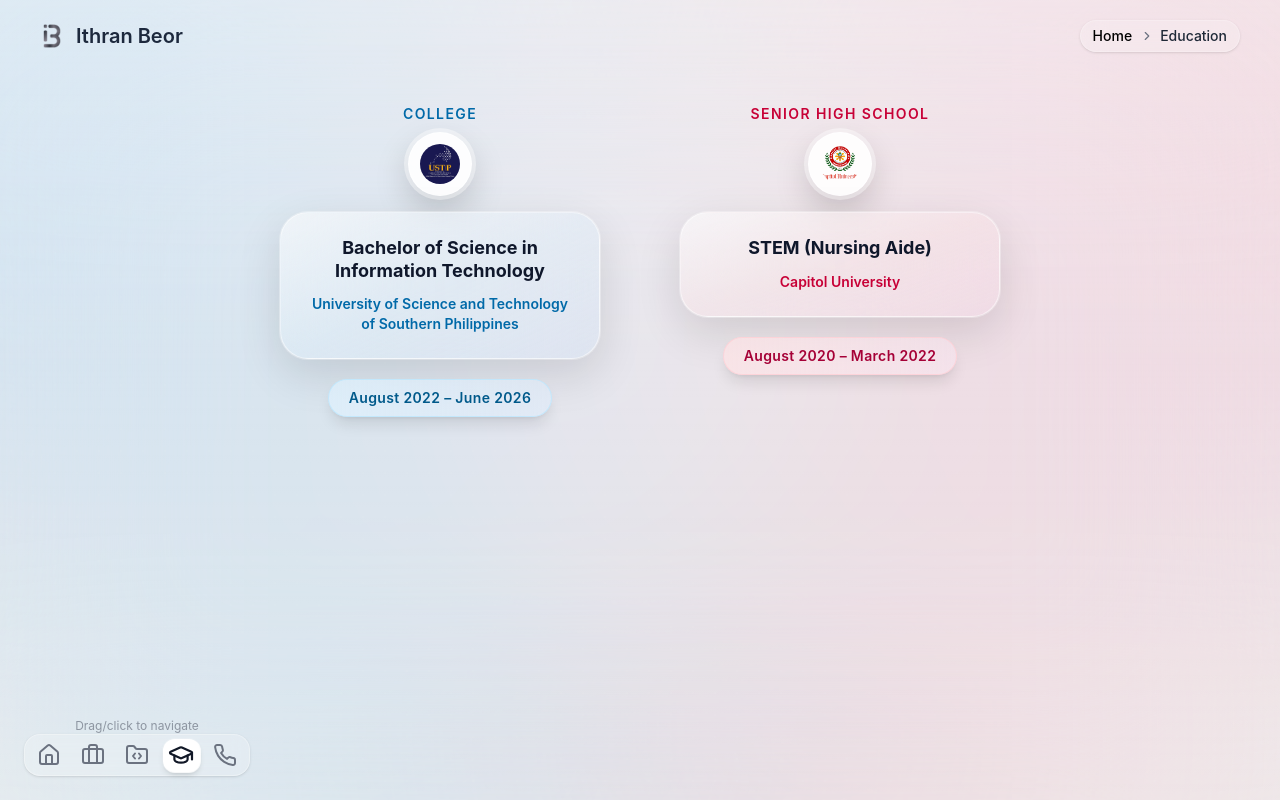
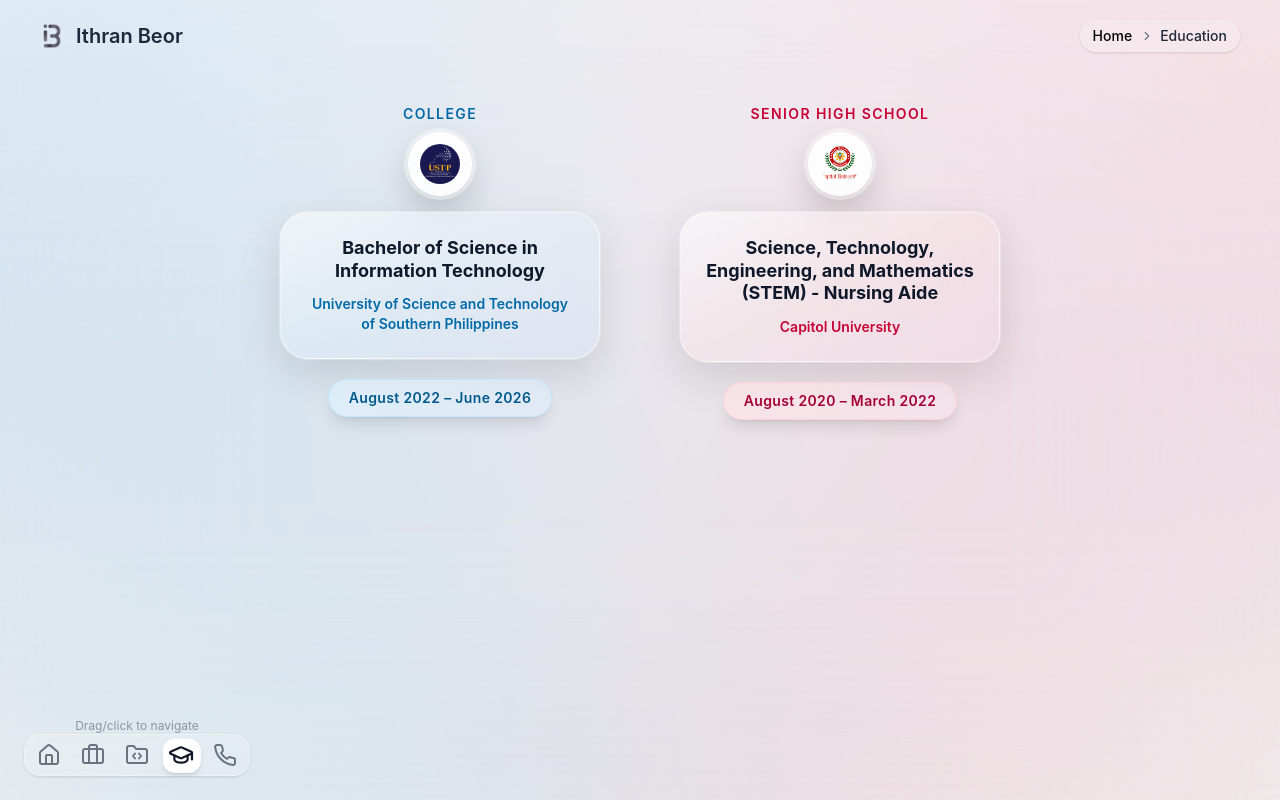
Before and after one commit to ithranbeor/IthranBeor, a React (Vite) app in the folder frontend/: page /education in a window 1280 px wide. Built offline with nearby package versions, Linux system fonts and the light colour scheme; no server answers.

Commit message:
Update degree description for Senior High School and enhance text shadow effect on homepage

```diff
--- a/frontend/src/data/education.ts
+++ b/frontend/src/data/education.ts
@@ -30,7 +30,7 @@
     level: 'Senior High School',
     photo: CU,
     logo: CULogo,
-    degree: 'STEM (Nursing Aide)',
+    degree: 'Science, Technology, Engineering, and Mathematics (STEM) - Nursing Aide',
     school: 'Capitol University',
     dateRange: 'August 2020 – March 2022',
     theme: 'red',
--- a/frontend/src/pages/Homepage.tsx
+++ b/frontend/src/pages/Homepage.tsx
@@ -209,7 +209,7 @@
               tracking-[-0.04em]
               lg:tracking-[-0.06em]
               text-white
-              drop-shadow-lg
+              drop-shadow-2xl
             ">
               Web Developer
               <br />
```
